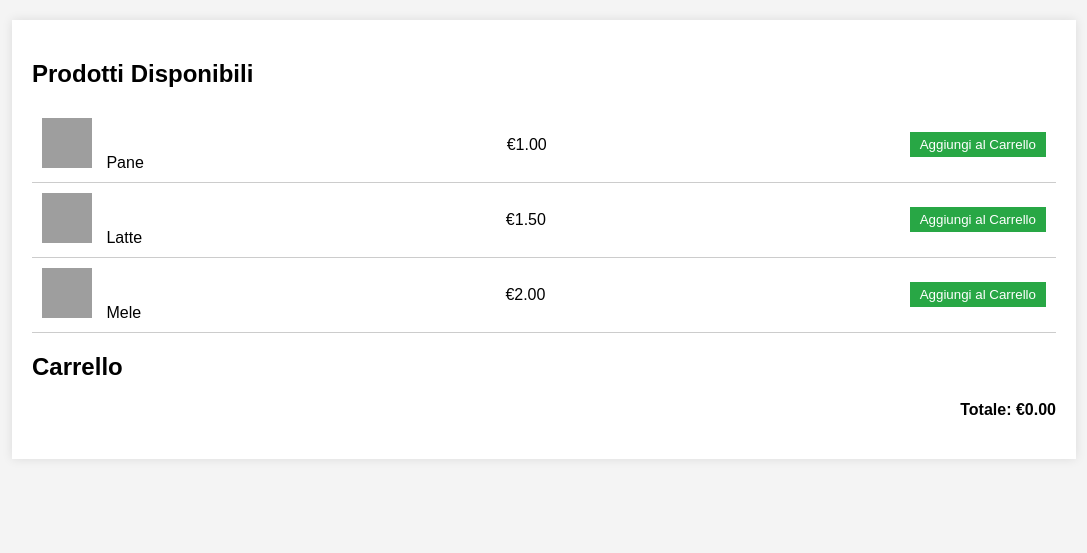
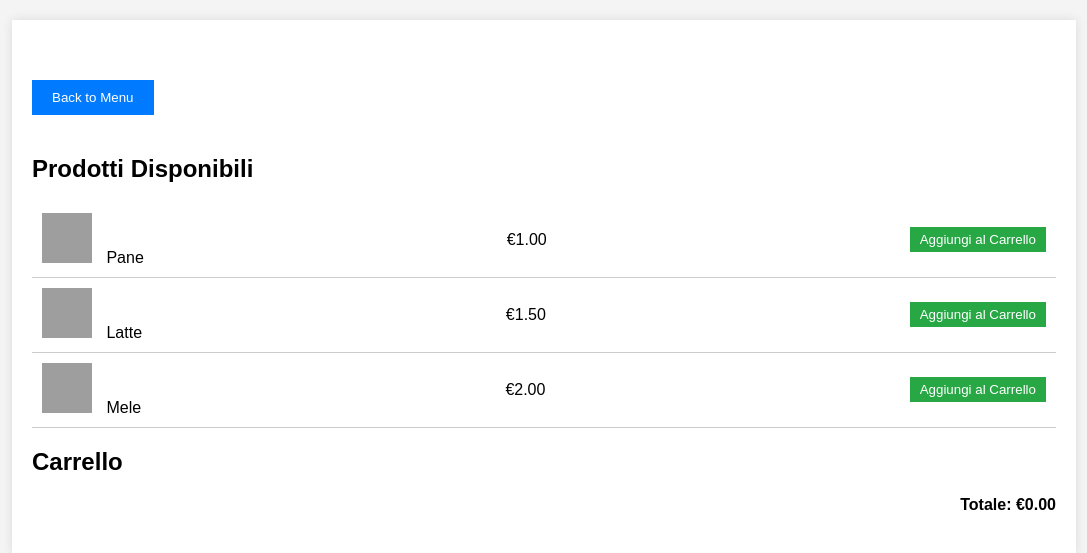
Before and after one commit to Patrizio9/progettopatrizio, a Flask app: page / in a window 1280 px wide. Shown: the part 88-641 px from the top of the page, without its empty margins (96-1183 px from the left). Run offline with Flask 3, Linux system fonts and the light colour scheme; grey boxes are pictures that could not be loaded.

Commit message:
Update index.html

```diff
--- a/templates/index.html
+++ b/templates/index.html
@@ -23,6 +23,8 @@
         .cart-item button { padding: 5px 10px; background-color: #dc3545; color: #fff; border: none; cursor: pointer; }
         .cart-item button:hover { background-color: #c82333; }
         .total { text-align: right; font-weight: bold; margin-top: 20px; }
+        .back-to-menu-btn { margin: 20px 0; padding: 10px 20px; background-color: #007bff; color: #fff; border: none; cursor: pointer; text-align: center; display: inline-block; }
+        .back-to-menu-btn:hover { background-color: #0056b3; }
     </style>
 </head>
 <body>
@@ -43,6 +45,7 @@
         </div>
     </nav>
     <div class="container">
+        <h2><button class="back-to-menu-btn" onclick="window.location.href='http://192.168.178.122:8888'">Back to Menu</button></h2>
         <div class="product-list">
             <h2>Prodotti Disponibili</h2>
             <div class="product">
```
